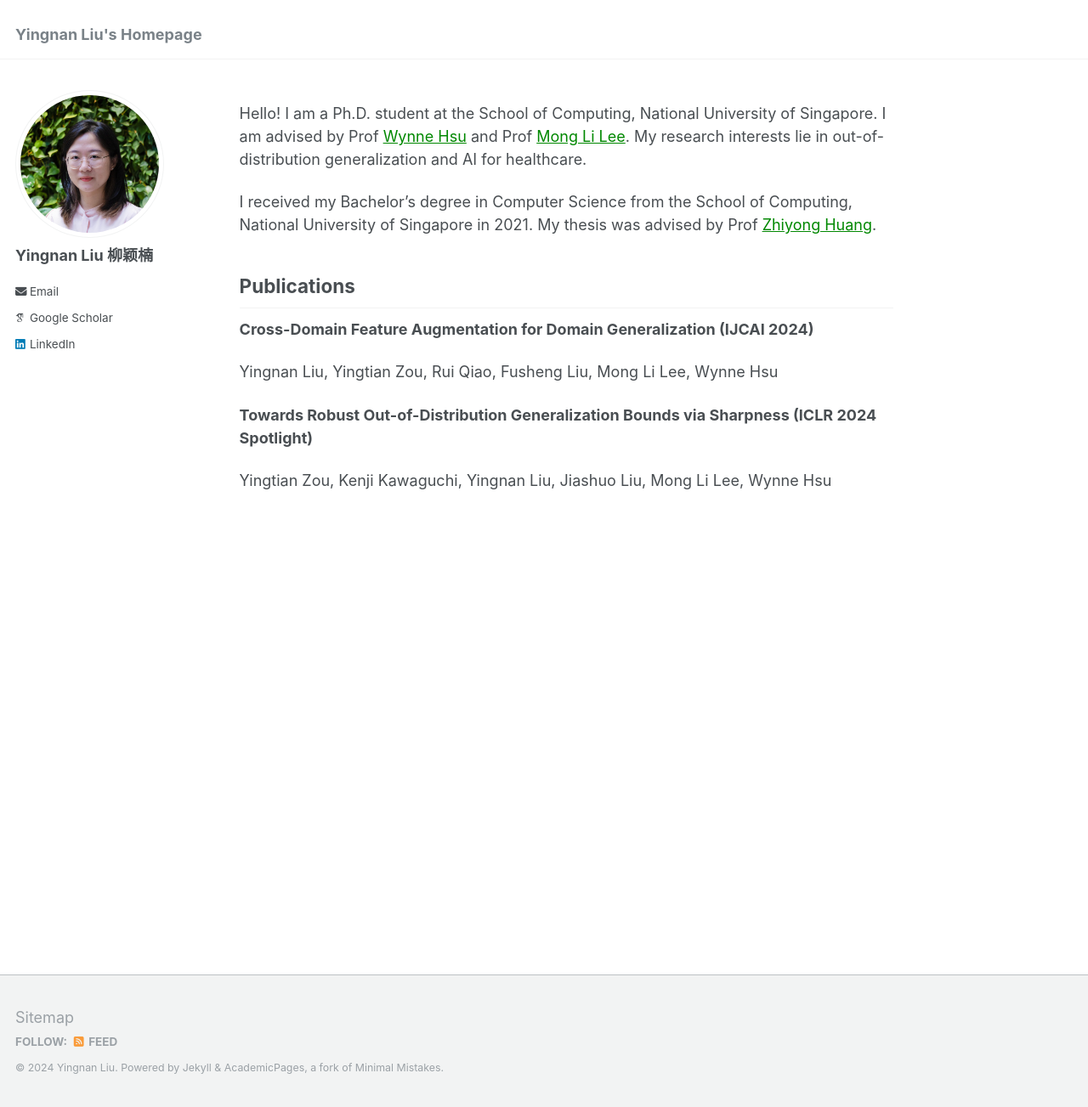
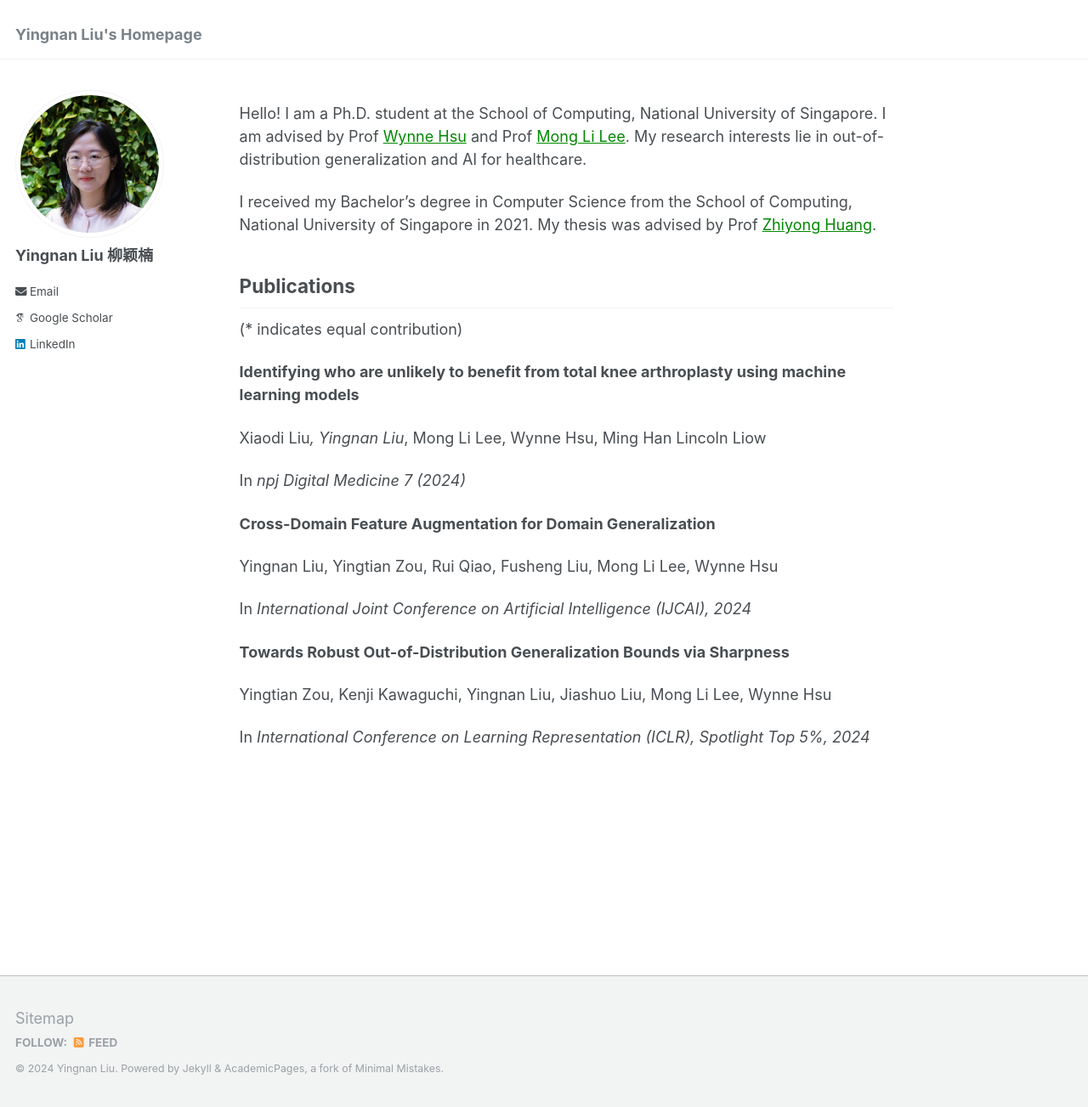
Before and after one commit to NancyQuris/nancyquris.github.io, a Jekyll site: the page built from _pages/about.md, in a window 1280 px wide and 1303 px high. Shown: the whole window at 85% size. Built offline with Jekyll 4.4.1, drawn with Linux system fonts in a browser that asks for light colours; some web fonts are replaced.

Commit message:
Update about.md

```diff
--- a/_pages/about.md
+++ b/_pages/about.md
@@ -13,11 +13,22 @@ I received my Bachelor's degree in Computer Science from the School of Computing
 
 
 ## Publications
+(* indicates equal contribution)
 
-**Cross-Domain Feature Augmentation for Domain Generalization (IJCAI 2024)**
+**Identifying who are unlikely to benefit from total knee arthroplasty using machine learning models**
+
+Xiaodi Liu*, Yingnan Liu*, Mong Li Lee, Wynne Hsu, Ming Han Lincoln Liow
+
+In _npj Digital Medicine 7 (2024)_
+
+**Cross-Domain Feature Augmentation for Domain Generalization**
 
 Yingnan Liu, Yingtian Zou, Rui Qiao, Fusheng Liu, Mong Li Lee, Wynne Hsu
 
-**Towards Robust Out-of-Distribution Generalization Bounds via Sharpness (ICLR 2024 Spotlight)**
+In _International Joint Conference on Artificial Intelligence (IJCAI), 2024_
+
+**Towards Robust Out-of-Distribution Generalization Bounds via Sharpness**
 
 Yingtian Zou, Kenji Kawaguchi, Yingnan Liu, Jiashuo Liu, Mong Li Lee, Wynne Hsu
+
+In _International Conference on Learning Representation (ICLR), Spotlight Top 5%, 2024_
```
